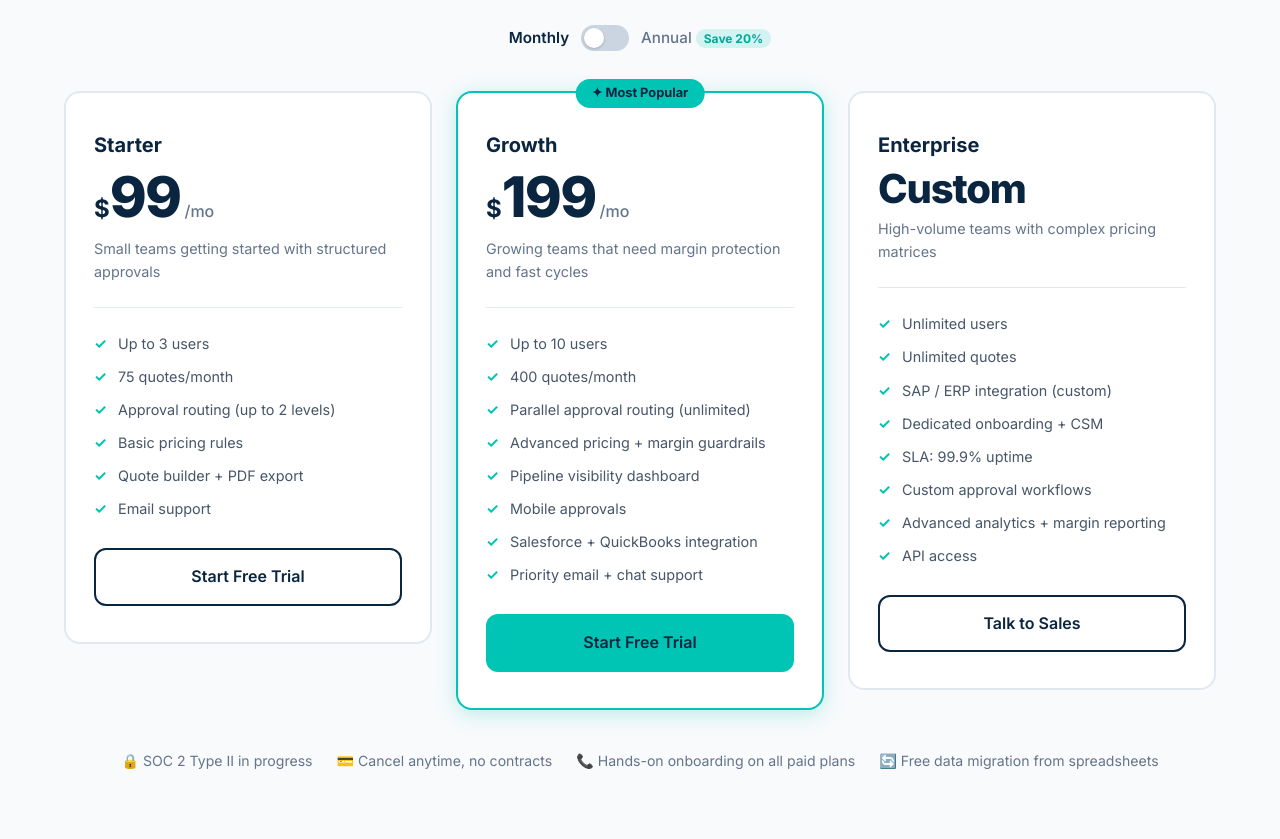
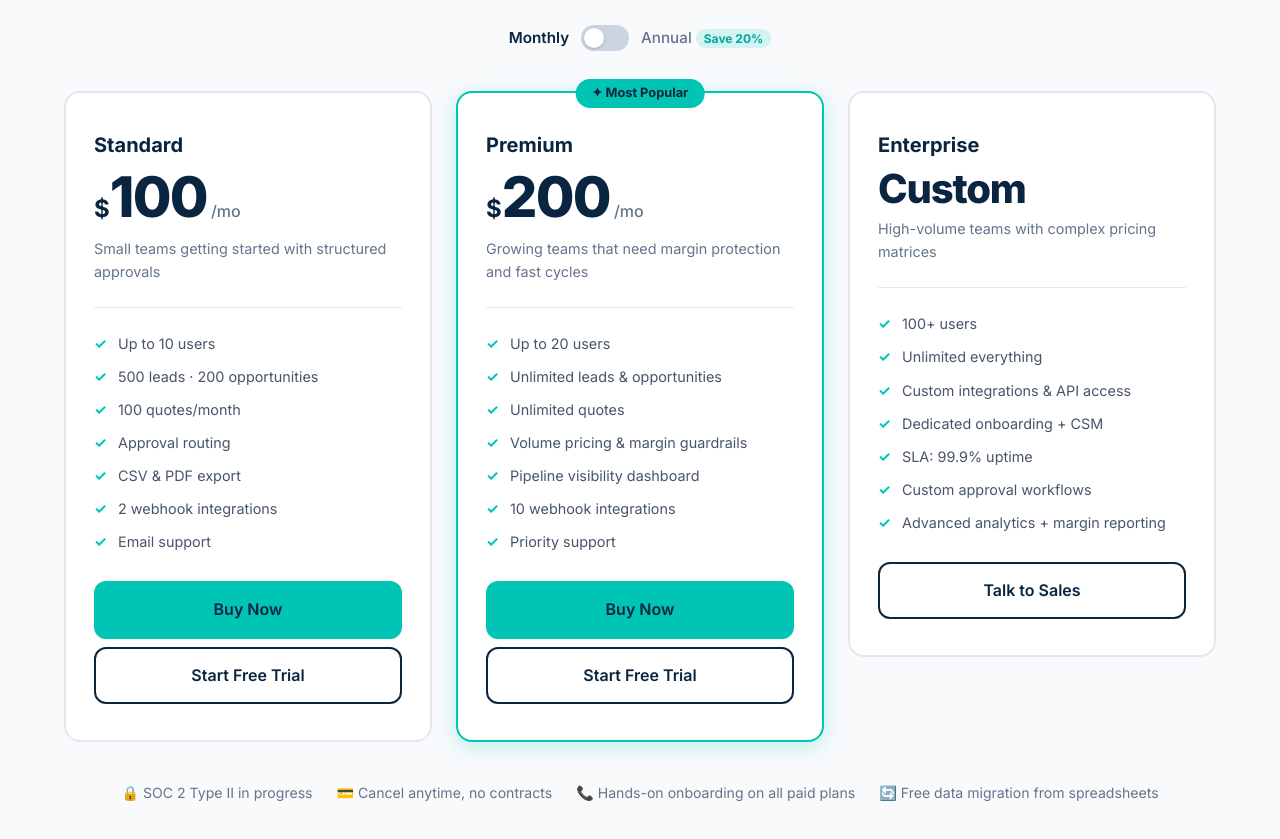
Before and after one commit to ghimbib/dojogate, a plain HTML site: page index.html in a window 1280 px wide. Shown: the part 5660-6499 px from the top of the page. Drawn offline with Linux system fonts and the light colour scheme.

Commit message:
feat: Buy Now buttons + updated pricing tiers
- Renamed Starter→Standard ($100/mo), Growth→Premium ($200/mo)
- Features updated to match actual app tier limits
- Added Buy Now buttons (link to /register?plan=X) as primary CTAs
- Start Free Trial kept as secondary option
- Added .btn-mt utility for button spacing

```diff
--- a/index.html
+++ b/index.html
@@ -356,44 +356,46 @@
 
       <div class="pricing-grid">
         <div class="price-card" data-anim>
-          <div class="price-tier">Starter</div>
+          <div class="price-tier">Standard</div>
           <div class="price-amount">
             <span class="price-dollar">$</span>
-            <span class="price-num" data-monthly="99" data-annual="79">99</span>
+            <span class="price-num" data-monthly="100" data-annual="80">100</span>
             <span class="price-period">/mo</span>
           </div>
           <p class="price-for">Small teams getting started with structured approvals</p>
           <ul class="price-features">
-            <li>Up to 3 users</li>
-            <li>75 quotes/month</li>
-            <li>Approval routing (up to 2 levels)</li>
-            <li>Basic pricing rules</li>
-            <li>Quote builder + PDF export</li>
+            <li>Up to 10 users</li>
+            <li>500 leads &middot; 200 opportunities</li>
+            <li>100 quotes/month</li>
+            <li>Approval routing</li>
+            <li>CSV &amp; PDF export</li>
+            <li>2 webhook integrations</li>
             <li>Email support</li>
           </ul>
-          <a href="https://app.dojogate.ai/register" class="btn btn-outline btn-block">Start Free Trial</a>
+          <a href="https://app.dojogate.ai/register?plan=standard" class="btn btn-teal btn-block">Buy Now</a>
+          <a href="https://app.dojogate.ai/register" class="btn btn-outline btn-block btn-mt">Start Free Trial</a>
         </div>
 
         <div class="price-card featured" data-anim>
           <div class="price-badge">✦ Most Popular</div>
-          <div class="price-tier">Growth</div>
+          <div class="price-tier">Premium</div>
           <div class="price-amount">
             <span class="price-dollar">$</span>
-            <span class="price-num" data-monthly="199" data-annual="159">199</span>
+            <span class="price-num" data-monthly="200" data-annual="160">200</span>
             <span class="price-period">/mo</span>
           </div>
           <p class="price-for">Growing teams that need margin protection and fast cycles</p>
           <ul class="price-features">
-            <li>Up to 10 users</li>
-            <li>400 quotes/month</li>
-            <li>Parallel approval routing (unlimited)</li>
-            <li>Advanced pricing + margin guardrails</li>
+            <li>Up to 20 users</li>
+            <li>Unlimited leads &amp; opportunities</li>
+            <li>Unlimited quotes</li>
+            <li>Volume pricing &amp; margin guardrails</li>
             <li>Pipeline visibility dashboard</li>
-            <li>Mobile approvals</li>
-            <li>Salesforce + QuickBooks integration</li>
-            <li>Priority email + chat support</li>
+            <li>10 webhook integrations</li>
+            <li>Priority support</li>
           </ul>
-          <a href="https://app.dojogate.ai/register" class="btn btn-teal btn-block">Start Free Trial</a>
+          <a href="https://app.dojogate.ai/register?plan=premium" class="btn btn-teal btn-block">Buy Now</a>
+          <a href="https://app.dojogate.ai/register" class="btn btn-outline btn-block btn-mt">Start Free Trial</a>
         </div>
 
         <div class="price-card" data-anim>
@@ -403,14 +405,13 @@
           </div>
           <p class="price-for">High-volume teams with complex pricing matrices</p>
           <ul class="price-features">
-            <li>Unlimited users</li>
-            <li>Unlimited quotes</li>
-            <li>SAP / ERP integration (custom)</li>
+            <li>100+ users</li>
+            <li>Unlimited everything</li>
+            <li>Custom integrations &amp; API access</li>
             <li>Dedicated onboarding + CSM</li>
             <li>SLA: 99.9% uptime</li>
             <li>Custom approval workflows</li>
             <li>Advanced analytics + margin reporting</li>
-            <li>API access</li>
           </ul>
           <a href="#contact" class="btn btn-outline btn-block">Talk to Sales</a>
         </div>
--- a/style.css
+++ b/style.css
@@ -225,6 +225,7 @@ h1, h2, h3, h4, h5 {
 .btn-sm { padding: 8px 20px; font-size: 0.875rem; }
 .btn-lg { padding: 18px 36px; font-size: 1.1rem; }
 .btn-block { width: 100%; }
+.btn-mt { margin-top: 8px; }
 
 .btn-text {
   color: var(--white);
```
